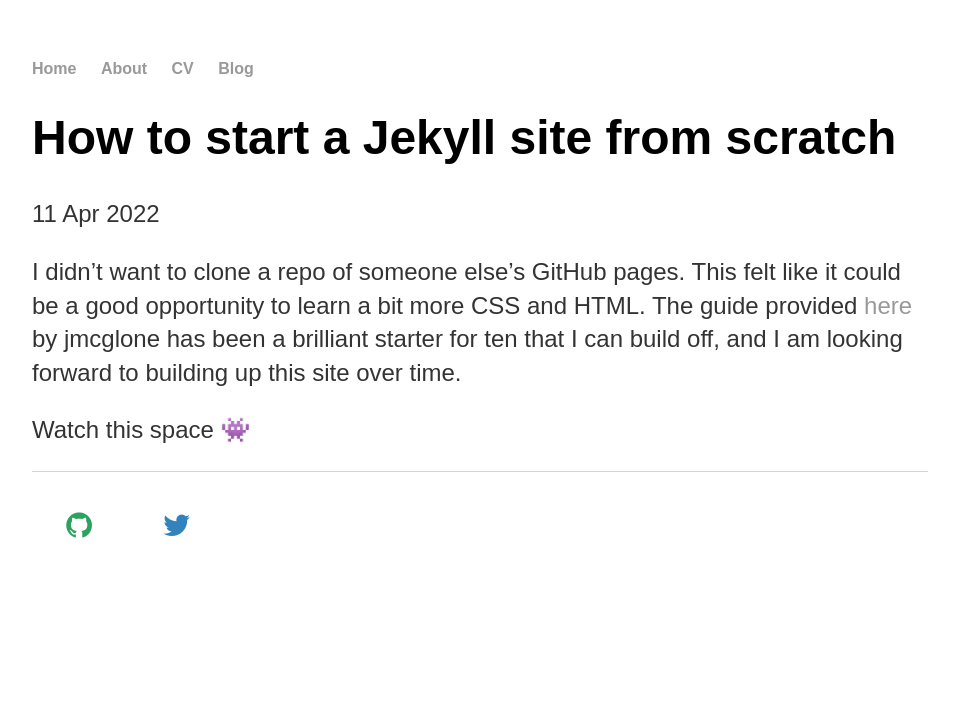
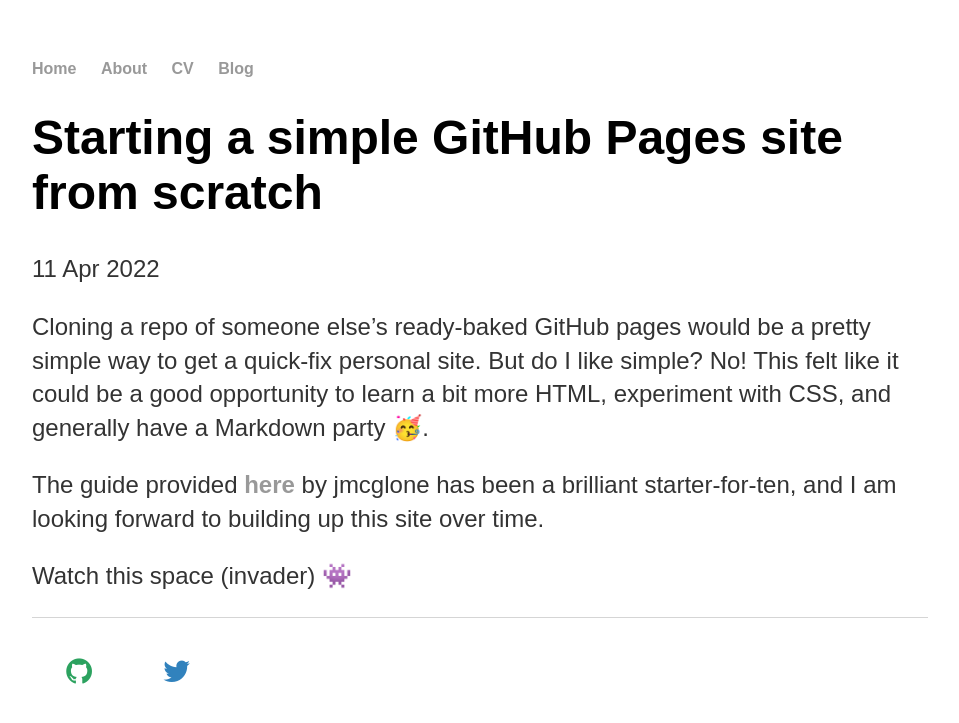
Before and after one commit to jbuffer/jbuffer.github.io, a Jekyll site: the page built from _posts/2022-04-11-jbuffer-site-launched.md, in a window 1280 px wide. Shown: the top 723 px of the page, without its empty margins (160-1119 px from the left). Built offline with Jekyll 4.4.1, drawn with Linux system fonts in a browser that asks for light colours; some web fonts are replaced.

Commit message:
Update 2022-04-11-jbuffer-site-launched.md

```diff
--- a/_posts/2022-04-11-jbuffer-site-launched.md
+++ b/_posts/2022-04-11-jbuffer-site-launched.md
@@ -1,9 +1,11 @@
 ---
 layout: post
-title: "How to start a Jekyll site from scratch"
+title: "Starting a simple GitHub Pages site from scratch"
 date: 2022-04-11
 ---
 
-I didn't want to clone a repo of someone else's GitHub pages. This felt like it could be a good opportunity to learn a bit more CSS and HTML. The guide provided [here](http://jmcglone.com/guides/github-pages/) by jmcglone has been a brilliant starter for ten that I can build off, and I am looking forward to building up this site over time.
+Cloning a repo of someone else's ready-baked GitHub pages would be a pretty simple way to get a quick-fix personal site. But do I like simple? No! This felt like it could be a good opportunity to learn a bit more HTML, experiment with CSS, and generally have a Markdown party 🥳.
 
-Watch this space 👾
+The guide provided **[here](http://jmcglone.com/guides/github-pages/)** by jmcglone has been a brilliant starter-for-ten, and I am looking forward to building up this site over time.
+
+Watch this space (invader) 👾
```
